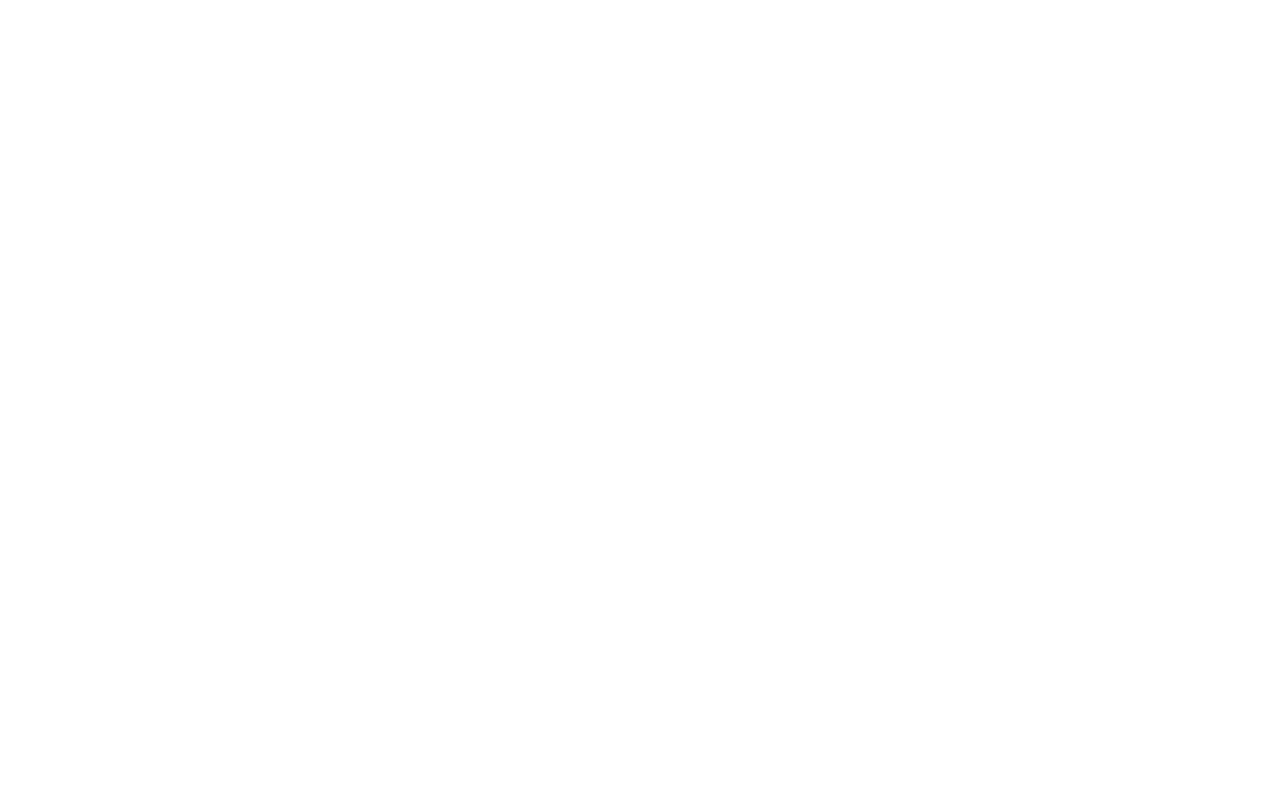
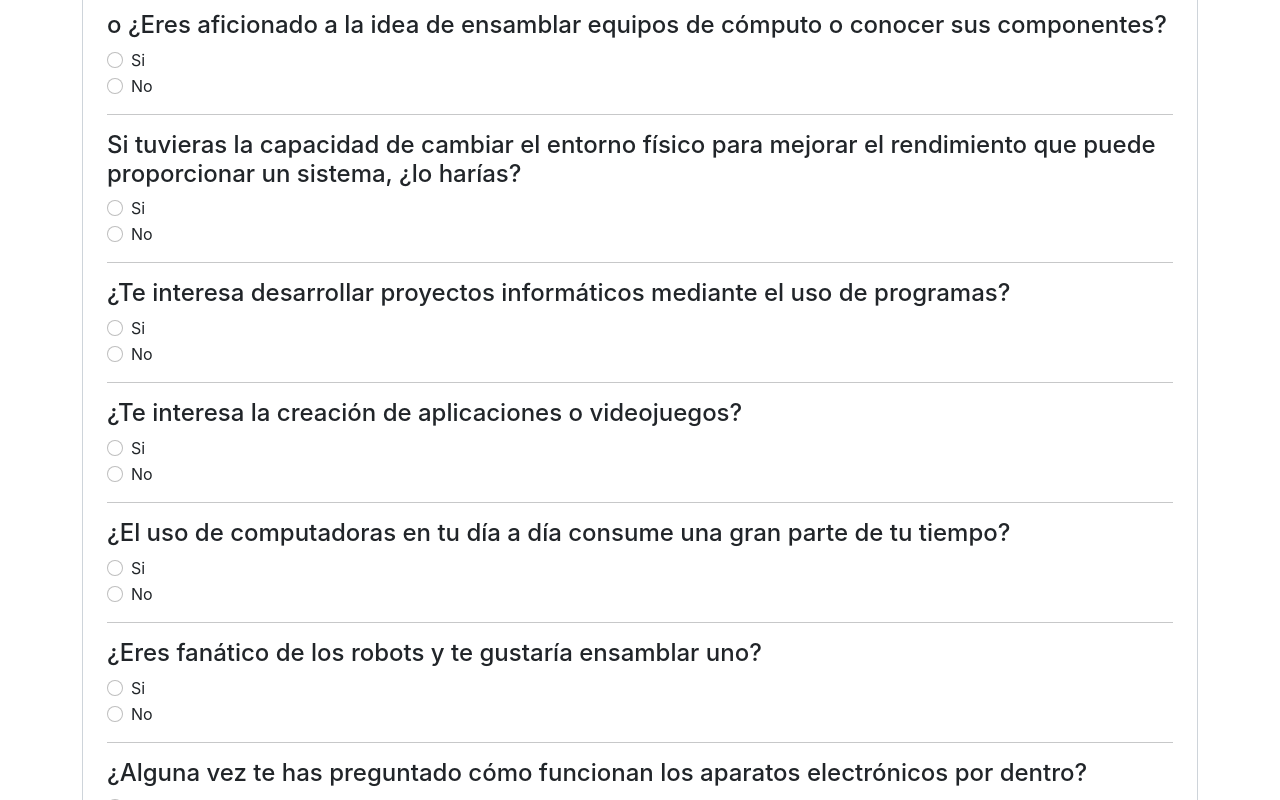
Before and after one commit to LuisDonaldoSG/SistemaExperto, a React (Create React App) app: page / in a window 1280 px wide. Shown: the part 2560-3360 px from the top of the page. Before the commit the page ends 2348 px from the top, so only its background shows below. Built offline with nearby package versions, Linux system fonts and the light colour scheme.

Commit message:
Preguntas Especialidad

```diff
--- a/src/tools/preguntas.js
+++ b/src/tools/preguntas.js
@@ -169,6 +169,124 @@
         'Personayproyectodevida',
         'Responsabilidadsocialymundocontemporaneo'
       ]
+    },
+    //Redes
+    {
+      pregunta : "¿Te gustaría ejercer tus actividades en interiores o exteriores?",
+      tipo: "especialidad",
+      respuesta: null,
+      materias: [
+        'RedesIII',
+        'RedesIV',
+        'Serviciosdered',
+        'Seguridadyauditoriadesistemas'
+      ]
+    },
+    //Especial Redes y electronica.
+    {
+      pregunta : "o	¿Te gustan las actividades que requieran el uso de herramientas y/o el uso de tus manos en el proceso para completar tareas físicas?",
+      tipo: "especialidad",
+      respuesta: null,
+      materias: [
+        'RedesIII',
+        'RedesIV',
+        'Serviciosdered',
+        'Seguridadyauditoriadesistemas',
+        'Electronica',
+        'Teoriadecircuitos',
+        'Sensoresyactuadores',
+        'SensoresyactuadoresII'
+      ]
+    },
+    {
+      pregunta : "o	¿Eres aficionado a la idea de ensamblar equipos de cómputo o conocer sus componentes?",
+      tipo: "especialidad",
+      respuesta: null,
+      materias: [
+        'RedesIII',
+        'RedesIV',
+        'Serviciosdered',
+        'Seguridadyauditoriadesistemas'
+      ]
+    },
+    {
+      pregunta : "Si tuvieras la capacidad de cambiar el entorno físico para mejorar el rendimiento que puede proporcionar un sistema, ¿lo harías?",
+      tipo: "especialidad",
+      respuesta: null,
+      materias: [
+        'RedesIII',
+        'RedesIV',
+        'Serviciosdered',
+        'Seguridadyauditoriadesistemas'
+      ]
+    } ,
+    //Programacion
+    {
+      pregunta : "¿Te interesa desarrollar proyectos informáticos mediante el uso de programas?",
+      tipo: "especialidad",
+      respuesta: null,
+      materias: [
+        'ProgramacionwebI',
+        'ProgramacionwebII',
+        'Programaciondesistemasmoviles',
+        'ProgramaciondesistemasmovilesII'
+      ]
+    },
+    {
+      pregunta : "¿Te interesa la creación de aplicaciones o videojuegos?",
+      tipo: "especialidad",
+      respuesta: null,
+      materias: [
+        'ProgramacionwebI',
+        'ProgramacionwebII',
+        'Programaciondesistemasmoviles',
+        'ProgramaciondesistemasmovilesII'
+      ]
+    },
+    {
+      pregunta : "¿El uso de computadoras en tu día a día consume una gran parte de tu tiempo?",
+      tipo: "especialidad",
+      respuesta: null,
+      materias: [
+        'ProgramacionwebI',
+        'ProgramacionwebII',
+        'Programaciondesistemasmoviles',
+        'ProgramaciondesistemasmovilesII'
+      ]
+    },
+    //Electronica
+    {
+      pregunta : "¿Eres fanático de los robots y te gustaría ensamblar uno?",
+      tipo: "especialidad",
+      respuesta: null,
+      materias: [
+        'Electronica',
+        'Teoriadecircuitos',
+        'Sensoresyactuadores',
+        'SensoresyactuadoresII'
+      ]
+    },
+    {
+      pregunta : "¿Alguna vez te has preguntado cómo funcionan los aparatos electrónicos por dentro?",
+      tipo: "especialidad",
+      respuesta: null,
+      materias: [
+        'Electronica',
+        'Teoriadecircuitos',
+        'Sensoresyactuadores',
+        'SensoresyactuadoresII'
+      ]
+    },
+    {
+      pregunta : "¿Te has puesto a pensar en cómo se comunican los circuitos de dispositivo electrónico?",
+      tipo: "especialidad",
+      respuesta: null,
+      materias: [
+        'Electronica',
+        'Teoriadecircuitos',
+        'Sensoresyactuadores',
+        'SensoresyactuadoresII'
+      ]
     }
   ]
 
```
